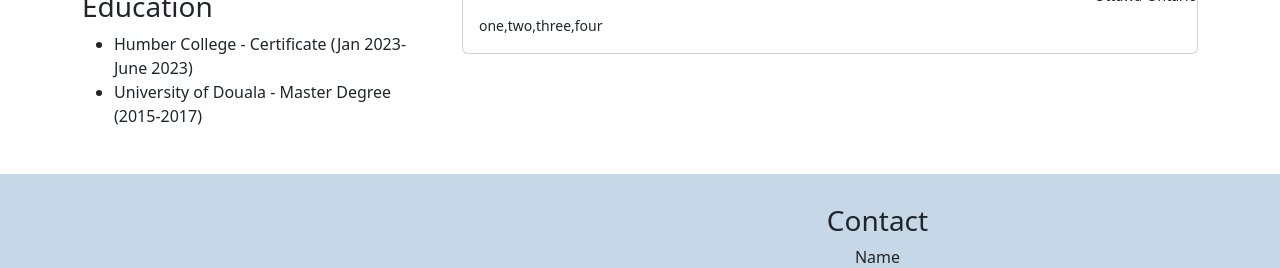
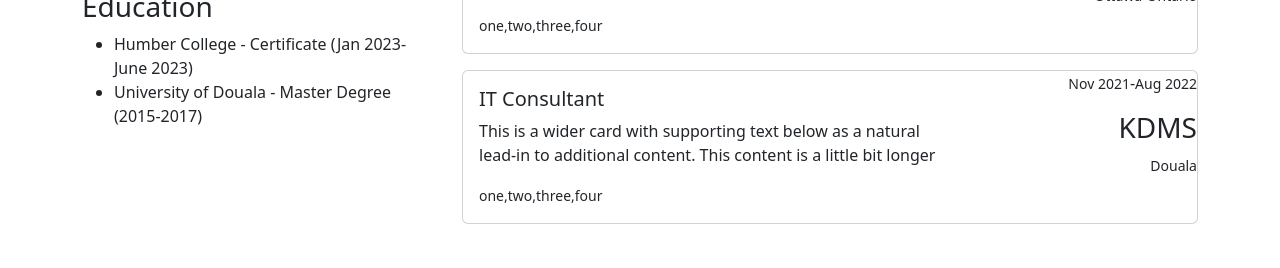
Before and after one commit to montheooo/Resume, an Angular app: page / in a window 1280 px wide. Shown: the part 453-721 px from the top of the page. Built offline with nearby package versions, Linux system fonts and the light colour scheme.

Commit message:
experience component property binding

```diff
--- a/src/app/experience/experience.component.html
+++ b/src/app/experience/experience.component.html
@@ -1,18 +1,18 @@
-<h3>Experience</h3>
+
 <div class="card mb-3" >
   <div class="row g-0">
 
     <div class="col-md-8">
       <div class="card-body">
-        <h5 class="card-title">{{myData.position}}</h5>
-        <p class="card-text">{{myData.role}}</p>
-        <p class="card-text"><small class="text-body-secondary">{{myData.skills}}</small></p>
+        <h5 class="card-title">{{exp.position}}</h5>
+        <p class="card-text">{{exp.role}}</p>
+        <p class="card-text"><small class="text-body-secondary">{{exp.skills}}</small></p>
       </div>
     </div>
     <div class="col-md-4 text-end">
-      <p class="card-text   mb-3"><small class="text-body-secondary">{{myData.startDate}}</small>-<small class="text-body-secondary">{{myData.endDate}}</small></p>
-      <h3>{{myData.company}}</h3>
-      <p class="card-text   mb-3"><small class="text-body-secondary">{{myData.location}}</small></p>
+      <p class="card-text   mb-3"><small class="text-body-secondary">{{exp.startDate}}</small>-<small class="text-body-secondary">{{exp.endDate}}</small></p>
+      <h3>{{exp.company}}</h3>
+      <p class="card-text   mb-3"><small class="text-body-secondary">{{exp.location}}</small></p>
     </div>
 
   </div>
--- a/src/app/experience/experience.component.ts
+++ b/src/app/experience/experience.component.ts
@@ -10,18 +10,8 @@ import { Experience } from '../Models/Experience';
 export class ExperienceComponent {
 
   @Input()
-  myData: Experience =
+  exp! : Experience ;
 
-  {
 
-      company:"Cascades",
-      position:"Sorter",
-      startDate:"Nov 2022",
-      endDate:"April 2023",
-      location:"Ottawa-Ontario",
-      role:"This is a wider card with supporting text below as a natural lead-in to additional content. This content is a little bit longer",
-      skills:["one", "two", "three", "four"]
-
-    }
 
 }
--- a/src/app/main-content/main-content.component.html
+++ b/src/app/main-content/main-content.component.html
@@ -14,7 +14,10 @@
         <diV class="hide-layout-md">
           <app-education></app-education>
         </diV>
-      <app-experience></app-experience>
+      <h3>Experience</h3>
+      <div *ngFor="let data of myData.experience">
+        <app-experience [exp]="data"></app-experience>
+      </div>
     </div>
   </div>
 </div>
```
